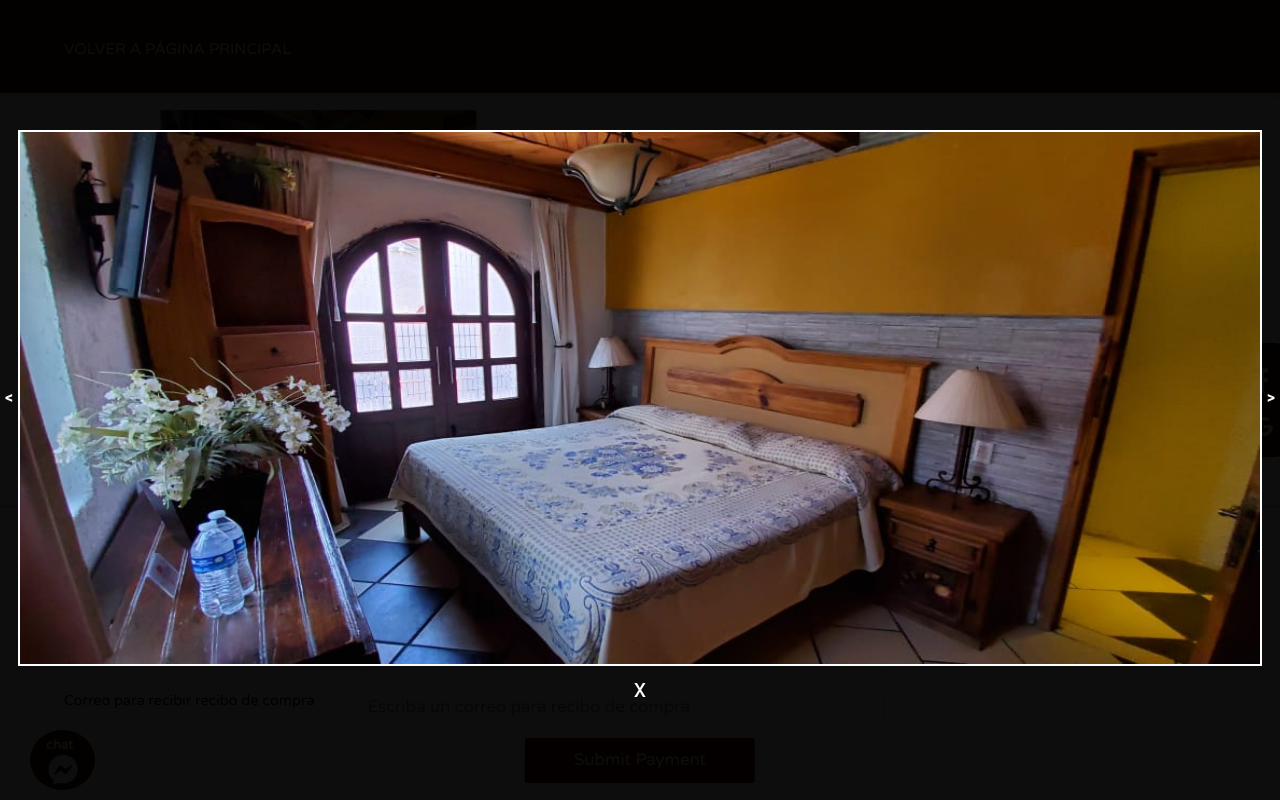
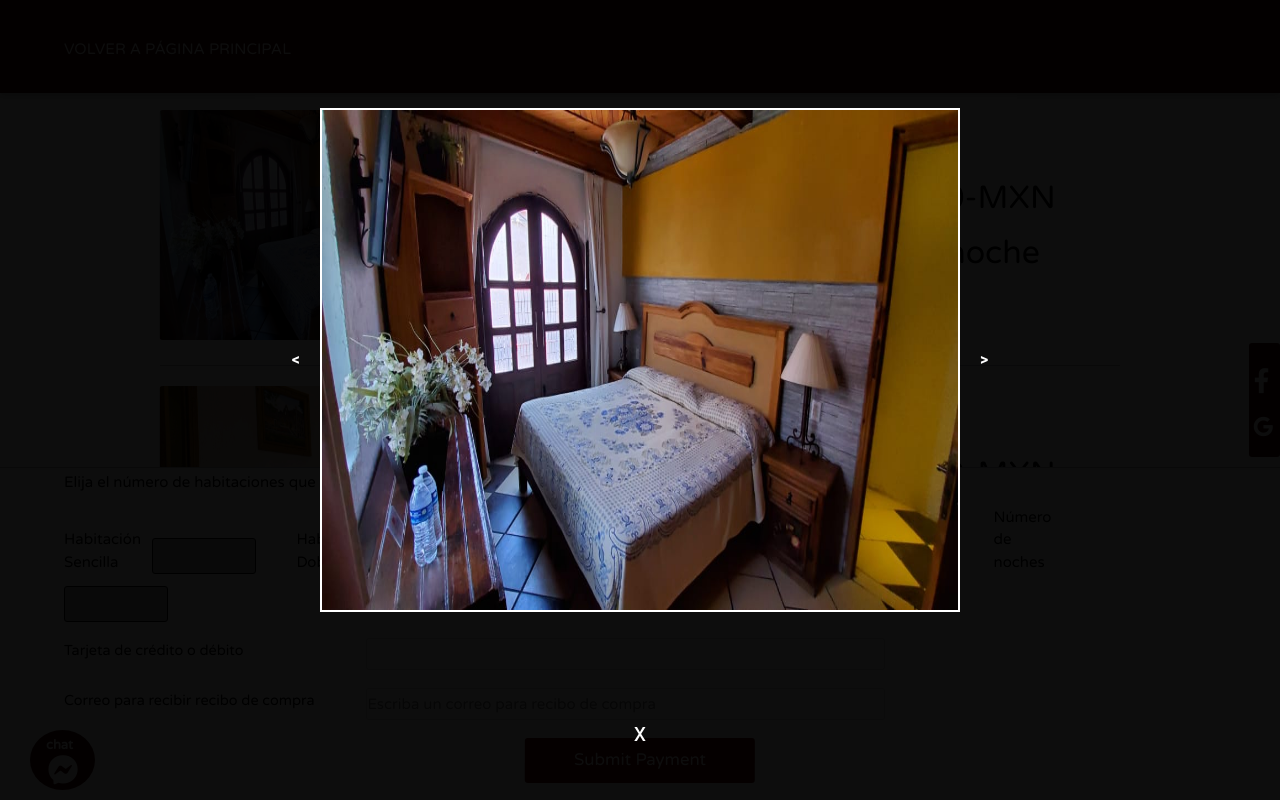
Before and after one commit to VentGrey/hotel-meson, a PHP site: page /index-reservar.php in a window 1280 px wide, after a click that opens the changed part. Run offline with PHP 8.4, Linux system fonts and the light colour scheme; data comes from the database, SQL or seed files in the repository; some libraries are stand-ins or nearby versions; some web fonts are replaced.

Commit message:
now you can pay in phone and fixed the responsivity on the gallery

```diff
--- a/css/style-reservar.css
+++ b/css/style-reservar.css
@@ -239,7 +239,7 @@ img {
 
 .imagen {
   width: 100%;
-  height: 50%;
+  height: 90%;
 
   display: flex;
   justify-content: center;
@@ -291,15 +291,13 @@ img {
 /*Help Container*/
 .help-container {
   width: 100%;
-  height:14em;
+  height:15em;
 }
 
 /* Pay Part Styling */
 /*Parte de pagar*/
 .form-number {
-  position: fixed;
   width: 100%;
-  bottom: 0;
   background-color: #fff;
   border-top: 1px solid #b0b4ba;
 }
@@ -398,7 +396,7 @@ img {
   background-color: #fff;
   border: none;
   border-radius: 3px;
-  color: #888;
+  color: #444;
   font-family: 'Varela Round', sans-serif;
   font-size: 1.05rem;
 }
@@ -537,7 +535,7 @@ img {
 
   /*Carrusel*/
   .modal:target {
-    padding-top: 100px;
+    padding-top: 0;
   }
 
   .imagen div {
@@ -547,6 +545,7 @@ img {
 
   .imagen a {
     width: 100%;
+    height: 50%;
   }
 
   /*Pay Part*/
@@ -555,7 +554,42 @@ img {
   }
 
   .form-number {
-    display: none;
+    padding-top: 1em;
+  }
+
+  .number-label {
+    width: 50%;
+    font-size: 15px;
+  }
+
+  .number-input {
+    width: 30%;
+  }
+
+  .container-card {
+    margin-top: 1em;
+  }
+
+  .box-card {
+    margin-bottom: 3em;
+  }
+
+  .card-label {
+    width: 100%;
+  }
+
+  .card-element {
+    width: 100%;
+    height: 2em;
+  }
+
+  .card-input {
+    font-size: 15px;
+  }
+
+  .pagar-btn {
+    width: 80%;
+    margin-bottom: 4em;
   }
 
   /*Messenger*/
@@ -607,14 +641,63 @@ img {
     width: 70%;
   }
 
+  /*Carrusel*/
+  .modal:target {
+    padding-top: 0;
+  }
+
+  .imagen a {
+    width: 70%;
+    height: 70%;
+  }
+
+  .cerrar {
+    margin-top: 0;
+  }
+}
+
 /****************************************************************************************************************************************************/
 /****************************************************************************************************************************************************/
+@media screen and (min-width: 480px) and (min-height: 600px) {
+  /*Carrusel*/
+  .imagen a {
+    width: 70%;
+    height: 50%;
+  }
+}
 
 @media screen and (min-width: 600px) {
   /*Imagen*/
   .room-img {
     width: 75%;
     height: 230px;
+  }
+
+  /*Pay Part*/
+  .number-label {
+    width: 20%;
+  }
+
+  .number-input {
+    width: 15%;
+  }
+
+  .box-card {
+    margin-bottom: 4em;
+  }
+
+  .card-element {
+    width: 100%;
+    height: 2.3em;
+  }
+
+  .card-input {
+    font-size: 1.05rem;
+  }
+
+  .pagar-btn {
+    width: 80%;
+    margin-bottom: 4em;
   }
 }
 
@@ -686,11 +769,21 @@ img {
 
   /*Carrusel*/
   .modal:target {
-    padding-top: 130px;
+    padding-top: 0;
   }
 
-  .imagen {
-    height: 80%;
+  .imagen a {
+    height: 70%;
+  }
+
+  /*Pay Part*/
+  .card-element {
+    width: 70%;
+  }
+
+  .pagar-btn {
+    width: 50%;
+    margin-bottom: 3em;
   }
 }
 
@@ -740,18 +833,18 @@ img {
     font-size: 2rem;
   }
 
-  /*Message for celphones*/
-  .message-cel-container {
-    display: none;
+  /*Carrusel*/
+  .modal:target {
+    padding-top: 0;
   }
 
-  /*Carrusel*/
-  .modal:target {
-    padding-top: 130px;
+  .imagen div {
+    margin: 0 20px;
   }
 
-  .imagen {
-    height: 80%;
+  .imagen a {
+    width: 50%;
+    height: 70%;
   }
 
   /*Pay Part*/
@@ -760,6 +853,39 @@ img {
   }
 
   .form-number {
-    display: block;
+    position: fixed;
+    bottom: 0;
+    padding-top: 0;
+  }
+
+  .number-label {
+    width: 6%;
+    font-size: 15px;
+  }
+
+  .number-input {
+    width: 9%;
+  }
+
+  .box-card {
+    margin-bottom: 1em;
+  }
+
+  .card-label {
+    width: 25%;
+  }
+
+  .card-element {
+    width: 45%;
+    height: 2em;
+  }
+
+  .card-input {
+    font-size: 15px;
+  }
+
+  .pagar-btn {
+    width: 20%;
+    margin-bottom: 1em;
   }
 }
```
